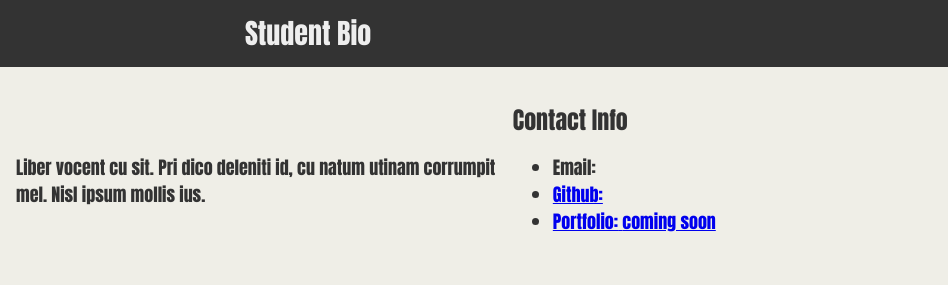
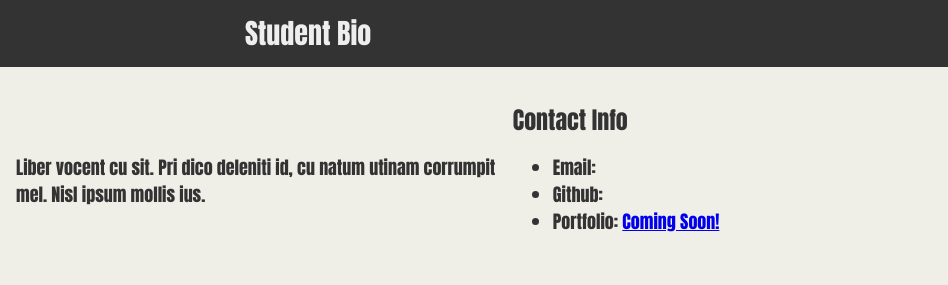
Before and after one commit to MacParthum/RelativePaths, a plain HTML site: page index.html in a window 1280 px wide. Shown: the top 285 px of the page, 332-1280 px from the left. Drawn offline with Linux system fonts and the light colour scheme.

Commit message:
reworked contact info links

```diff
--- a/index.html
+++ b/index.html
@@ -35,9 +35,9 @@
       <h2>Contact Info</h2>
 
       <ul>
-        <li><strong>Email:</strong> <a href="macparthum@gmail.com"</a></li>
-        <li><strong>Github:</strong> <a href="https://github.com/MacParthum"</li>
-        <li><strong>Portfolio:</strong> <a href="#">coming soon</a></li>
+        <li><strong>Email:</strong> <a href="macparthum@gmail.com"></a></li>
+        <li><strong>Github:</strong> <a href="https://github.com/MacParthum"></a></li>
+        <li><strong>Portfolio:</strong> <a href="#">Coming Soon!</a></li>
       </ul>
 
     </section>
```
